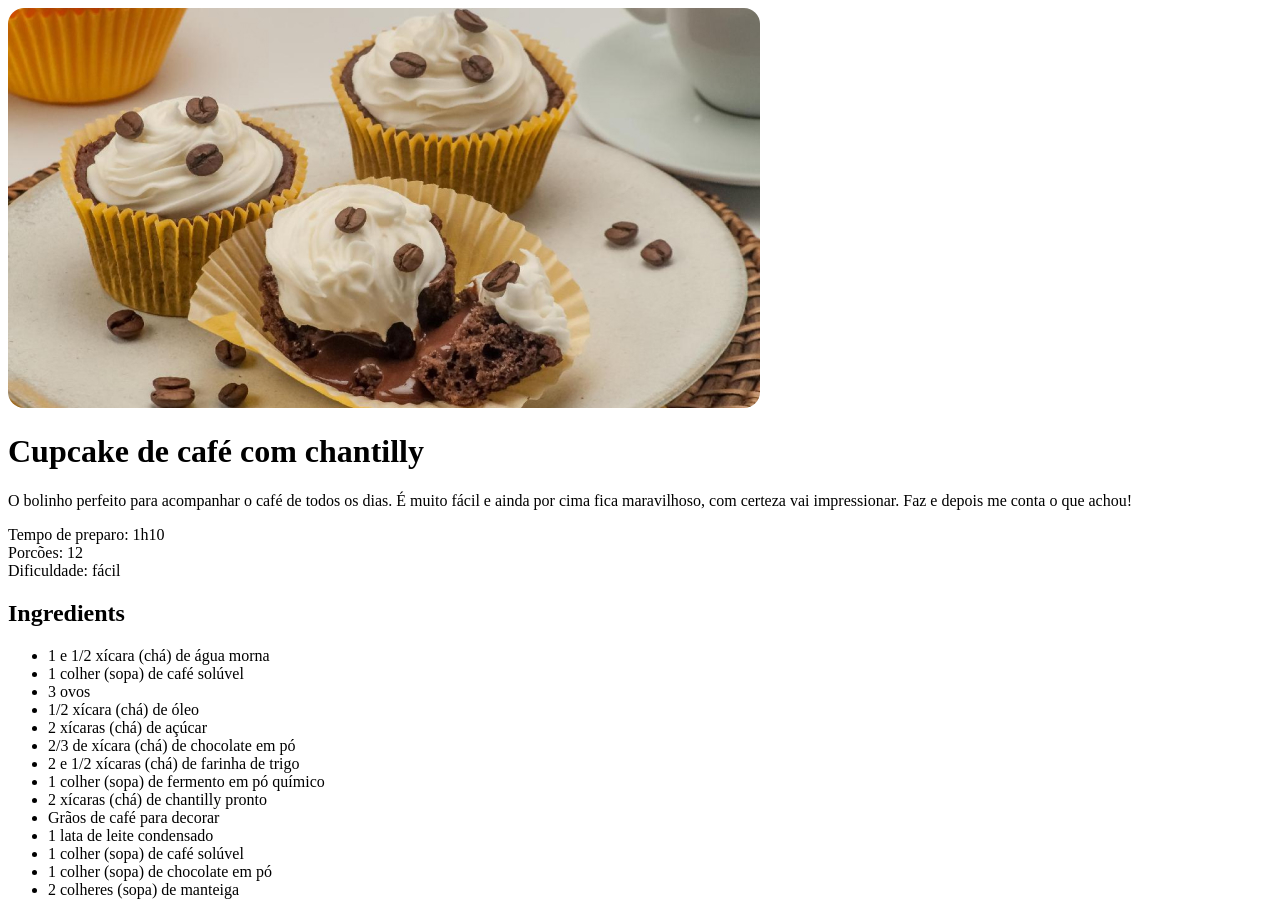
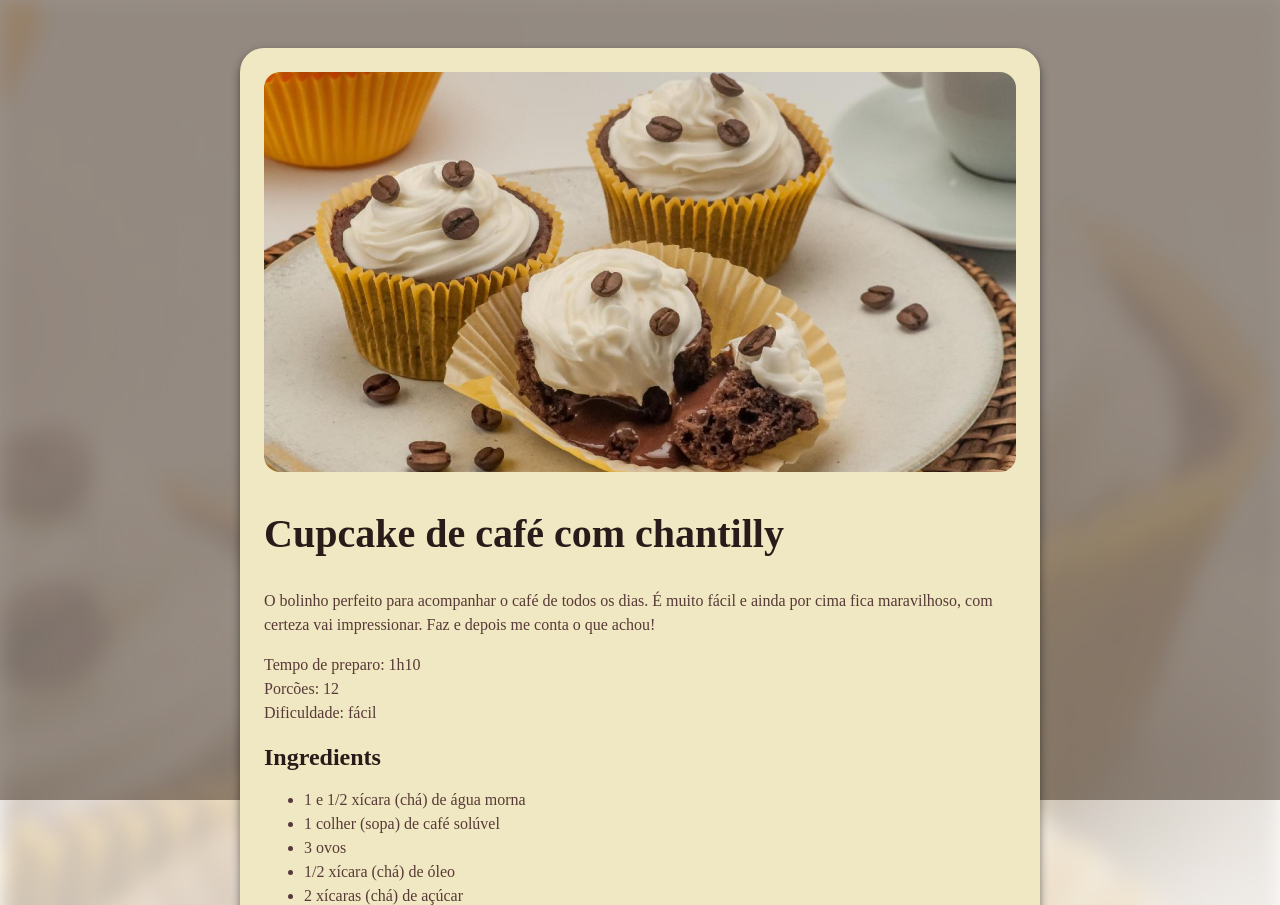
Before and after one commit to outz1/basic-frontend-project, a plain HTML site: page projeto 1 - receita/index.html in a window 1280 px wide. Shown: the top 905 px of the page. Drawn offline with Linux system fonts and the light colour scheme; a web font is replaced by a local one.

Commit message:
improving the text and img

```diff
--- a/projeto 1 - receita/index.html
+++ b/projeto 1 - receita/index.html
@@ -1,13 +1,18 @@
 <!DOCTYPE html>
 <html lang="pt-br">
 <head>
+  <link rel="preconnect" href="https://fonts.googleapis.com">
+  <link rel="preconnect" href="https://fonts.gstatic.com" crossorigin>
   <meta charset="UTF-8">
   <meta name="viewport" content="width=device-width, initial-scale=1.0">
   <title>Página de Receita</title>
+  <link href="https://fonts.googleapis.com/css2?family=Alice&family=Sixtyfour+Convergence&display=swap" rel="stylesheet">
   <link rel="stylesheet" href="style.css">
+
 </head>
 <body>
   <div id="page">
+    <div class="background-la"></div>
       <img src="assets/main-image.jpg" alt="Imagem de um Cupcake com grãos de café coberto de chantilly">
       <main>
         <section id="about"></section>
@@ -41,6 +46,7 @@
           </p>
         <section id="ingredients"></section>
         <section id="preparation"></section>
+        </div>
     </main>
   </div>
 
--- a/projeto 1 - receita/style.css
+++ b/projeto 1 - receita/style.css
@@ -1,3 +1,41 @@
+:root {
+  font-family: "Alice", serif;
+  line-height: 150%;
+  color: #573A37;
+}
+body {
+  background-image: url(assets/bg.jpg);
+  background-size: cover;
+}
+
+#page {
+  box-sizing: border-box;
+  width: 800px;
+  padding: 24px;
+  background-color: #F0E8C2;
+  border-radius: 24px;
+  margin: 48px auto;
+  box-shadow: 0 4px 8px rgba(0, 0, 0, 0.5);
+}
+
 img {
   border-radius: 16px;
 }
+.background-la {
+  position: fixed;
+  top: 0;
+  left: 0;
+  width: 100%;
+  height: 100%;
+  background-color: rgba(57, 38, 24, 0.5);
+  z-index: -1;
+}
+h1 {
+  line-height: 140%;
+  font-size: 40px;
+  color: #291B1A;
+}
+h2 {
+  font-size: 24px;
+  color: #291B1A;
+}
```
Lines whose indentation alone changed are shown as unchanged.
